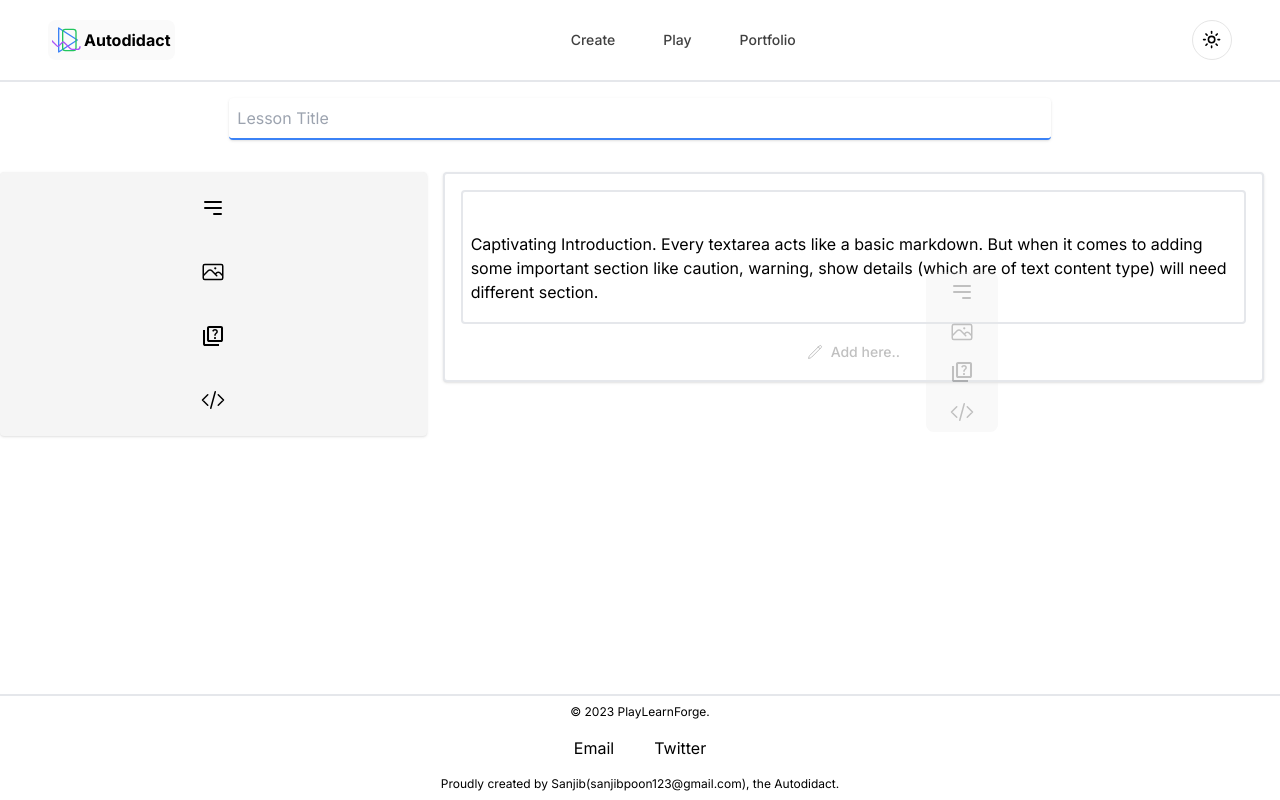
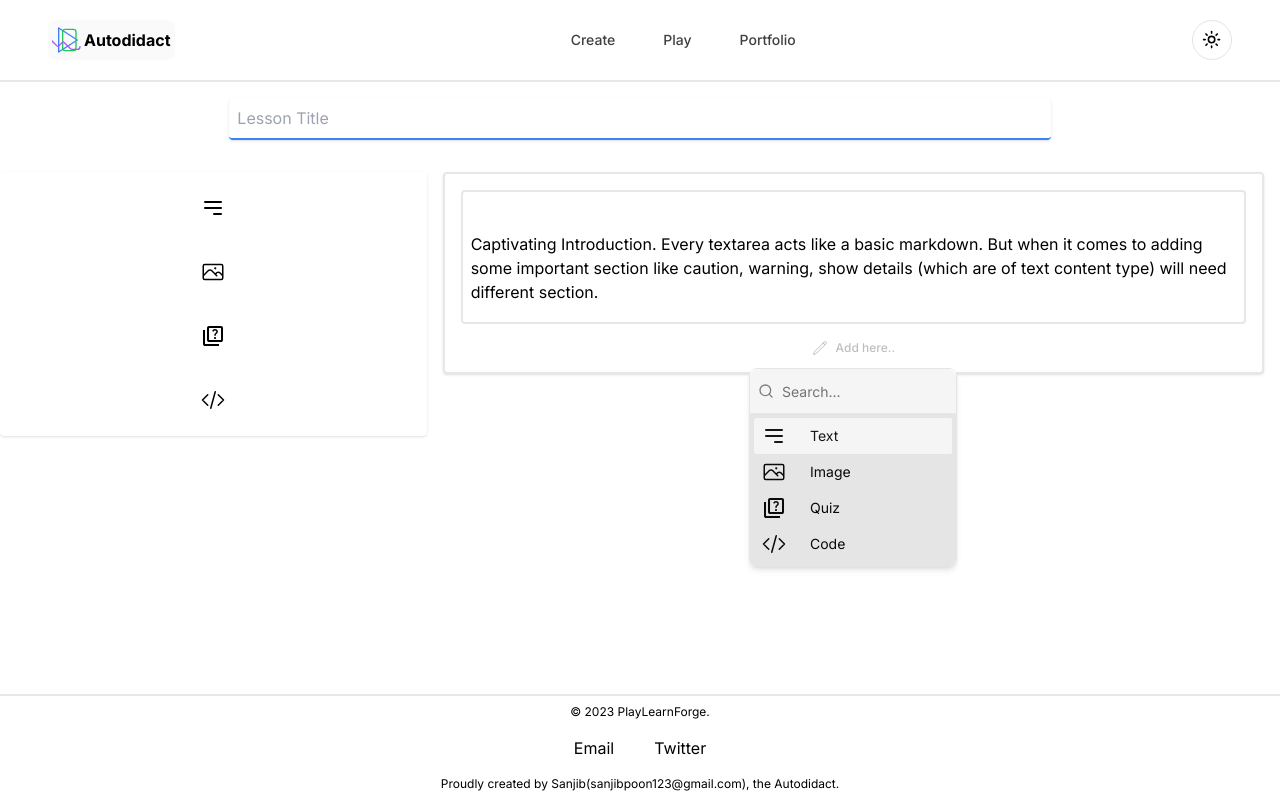
Before and after one commit to san-poon/nexus-adept, a Next.js app: page /bite-sized-lesson/create in a window 1280 px wide. Both pictures are taken after a click on the button "Add here..". Built offline with nearby package versions, Linux system fonts and the light colour scheme.

Commit message:
Major changes: add new combobox, new function to add image

```diff
--- a/app/bite-sized-lesson/create/components/button-with-icon.tsx
+++ b/app/bite-sized-lesson/create/components/button-with-icon.tsx
@@ -1,25 +1,12 @@
 import { Button } from "@/app/components/Button"
+import { CodeBlockIcon, ImageBlockIcon, QuizBlockIcon, TextBlockIcon } from "./icons"
 
 export const TextBlockButton = ({ onClick }: { onClick: () => void }) => {
     return (
         <>
             {/* Text Button */}
             <Button className=" relative group/textTool" onClick={onClick}>
-                <svg
-                    xmlns="http://www.w3.org/2000/svg"
-                    fill="none"
-                    viewBox="0 0 24 24"
-                    stroke="currentColor"
-                    className="h-6 w-6"
-                >
-                    {/* Add your text icon SVG or replace with an icon from a library */}
-                    <path
-                        strokeLinecap="round"
-                        strokeLinejoin="round"
-                        strokeWidth="2"
-                        d="M4 6h16M4 12h16m-7 6h7"
-                    />
-                </svg>
+                <TextBlockIcon />
                 {/* show button name, except on small screens */}
                 <span className='hidden md:inline-block opacity-0 text-xs p-1 absolute -right-20 transition duration-300 ease-in-out group-hover/textTool:opacity-100 z-10 bg-neutral-200 dark:bg-neutral-800 rounded'>
                     Add Text
@@ -34,9 +21,7 @@ export const ImageBlockButton = ({ ...rest }) => {
         <>
             {/* Images Button */}
             <Button className=" relative group/imageTool" {...rest}>
-                <svg xmlns="http://www.w3.org/2000/svg" fill="none" viewBox="0 0 24 24" strokeWidth="1.5" stroke="currentColor" className="w-6 h-6">
-                    <path strokeLinecap="round" strokeLinejoin="round" d="M2.25 15.75l5.159-5.159a2.25 2.25 0 013.182 0l5.159 5.159m-1.5-1.5l1.409-1.409a2.25 2.25 0 013.182 0l2.909 2.909m-18 3.75h16.5a1.5 1.5 0 001.5-1.5V6a1.5 1.5 0 00-1.5-1.5H3.75A1.5 1.5 0 002.25 6v12a1.5 1.5 0 001.5 1.5zm10.5-11.25h.008v.008h-.008V8.25zm.375 0a.375.375 0 11-.75 0 .375.375 0 01.75 0z" />
-                </svg>
+                <ImageBlockIcon />
                 {/* show button name, except on small screens */}
                 <span className='hidden md:inline-block opacity-0 text-xs p-1 absolute -right-24 transition duration-300 ease-in-out group-hover/imageTool:opacity-100 z-10 bg-neutral-200 dark:bg-neutral-800 rounded'>Add Image</span>
             </Button>
@@ -49,9 +34,7 @@ export const QuizBlockButton = () => {
         <>
             {/* Quizzes Button */}
             <Button className="relative group/quizTool">
-                <svg xmlns="http://www.w3.org/2000/svg" viewBox="0 -960 960 960" className='w-6 h-6'>
-                    <path strokeLinecap="round" strokeLinejoin="round" stroke="currentColor" fill="currentColor" d="M560-360q17 0 29.5-12.5T602-402q0-17-12.5-29.5T560-444q-17 0-29.5 12.5T518-402q0 17 12.5 29.5T560-360Zm-30-128h60q0-29 6-42.5t28-35.5q30-30 40-48.5t10-43.5q0-45-31.5-73.5T560-760q-41 0-71.5 23T446-676l54 22q9-25 24.5-37.5T560-704q24 0 39 13.5t15 36.5q0 14-8 26.5T578-596q-33 29-40.5 45.5T530-488ZM320-240q-33 0-56.5-23.5T240-320v-480q0-33 23.5-56.5T320-880h480q33 0 56.5 23.5T880-800v480q0 33-23.5 56.5T800-240H320Zm0-80h480v-480H320v480ZM160-80q-33 0-56.5-23.5T80-160v-560h80v560h560v80H160Zm160-720v480-480Z" />
-                </svg>
+                <QuizBlockIcon />
                 {/* show button name, except on small screens */}
                 <span className='hidden md:inline-block opacity-0 text-xs p-1 absolute -right-20 transition duration-300 ease-in-out group-hover/quizTool:opacity-100 z-10 bg-neutral-200 dark:bg-neutral-800 rounded'>Add Quiz</span>
             </Button>
@@ -65,9 +48,7 @@ export const CodeBlockButton = () => {
         <>
             {/* Code Sandbox Button */}
             <Button className="relative group/codeTool">
-                <svg xmlns="http://www.w3.org/2000/svg" fill="none" viewBox="0 0 24 24" strokeWidth="1.5" stroke="currentColor" className="w-6 h-6">
-                    <path strokeLinecap="round" strokeLinejoin="round" d="M17.25 6.75L22.5 12l-5.25 5.25m-10.5 0L1.5 12l5.25-5.25m7.5-3l-4.5 16.5" />
-                </svg>
+                <CodeBlockIcon />
                 {/* show button name, except on small screens */}
                 <span className='hidden md:inline-block opacity-0 text-xs p-1 absolute -right-20 transition duration-300 ease-in-out group-hover/codeTool:opacity-100 z-10 bg-neutral-200 dark:bg-neutral-800 rounded'>Add Code</span>
             </Button>
--- a/app/bite-sized-lesson/create/components/content-type-combobox.tsx
+++ b/app/bite-sized-lesson/create/components/content-type-combobox.tsx
@@ -6,25 +6,26 @@ import { Command, CommandEmpty, CommandGroup, CommandInput, CommandItem } from "
 import { Popover, PopoverContent, PopoverTrigger } from "@/components/ui/popover";
 import { useState } from "react";
 
+import { TextBlockIcon, QuizBlockIcon, ImageBlockIcon, CodeBlockIcon } from "./icons";
+
 const textContentTypes = [
     {
-        value: 'markdown',
-        label: 'Markdown',
+        value: 'text',
+        label: 'Text',
     },
     {
-        value: 'note',
+        value: 'text/note',
         label: 'Note',
     },
     {
-        value: 'pitfall',
+        value: 'text/pitfall',
         label: 'Pitfall',
     },
     {
-        value: 'deep-dive',
+        value: 'text/deep-dive',
         label: 'Deep Dive'
     }
 ]
-
 
 export function TextCombobox({ id, onTextTypeChange }: { id: string, onTextTypeChange: (id: string, contentType: string) => void }) {
     const [open, setOpen] = useState(false);
@@ -40,7 +41,7 @@ export function TextCombobox({ id, onTextTypeChange }: { id: string, onTextTypeC
                 >
                     {value
                         ? textContentTypes.find((textType) => textType.value === value)?.label
-                        : "markdown"}
+                        : "Text"}
                     <ChevronsUpDown className="ms-2 shrink-0 opacity-50 h-min" />
                 </Button>
             </PopoverTrigger>
@@ -74,3 +75,84 @@ export function TextCombobox({ id, onTextTypeChange }: { id: string, onTextTypeC
         </Popover>
     )
 }
+
+
+const contentTypes = [
+    {
+        value: 'text',
+        label: 'Text',
+    },
+    {
+        value: 'image',
+        label: 'Image',
+    },
+    {
+        value: 'quiz',
+        label: 'Quiz',
+    },
+    {
+        value: 'code',
+        label: 'Code',
+    },
+];
+
+const BlockIcon = ({ contentType }: { contentType: string }) => {
+    switch (contentType) {
+        case 'text': {
+            return <TextBlockIcon />
+        }
+        case 'image': {
+            return <ImageBlockIcon />
+        }
+        case 'quiz': {
+            return <QuizBlockIcon />
+        }
+        case 'code': {
+            return <CodeBlockIcon />
+        }
+        default: {
+            return null;
+        }
+    }
+};
+
+export function AddContentCombobox({ index, onInsertContentField }: any) {
+    const [open, setOpen] = useState(false);
+
+    return (
+        <Popover open={open} onOpenChange={setOpen}>
+            <PopoverTrigger asChild>
+                <Button
+                    role="combobox"
+                    aria-expanded={open}
+                    className="justify-between text-xs h-min"
+                >
+                    <svg xmlns="http://www.w3.org/2000/svg" fill="none" viewBox="0 0 24 24" strokeWidth={1.5} stroke="currentColor" className="w-4 h-4">
+                        <path strokeLinecap="round" strokeLinejoin="round" d="m16.862 4.487 1.687-1.688a1.875 1.875 0 1 1 2.652 2.652L6.832 19.82a4.5 4.5 0 0 1-1.897 1.13l-2.685.8.8-2.685a4.5 4.5 0 0 1 1.13-1.897L16.863 4.487Zm0 0L19.5 7.125" />
+                    </svg>  <span className="ms-2">Add here..</span>
+                </Button>
+            </PopoverTrigger>
+            <PopoverContent className="p-0 w-52">
+                <Command>
+                    <CommandInput placeholder="Search..." />
+                    <CommandEmpty>Not found</CommandEmpty>
+                    <CommandGroup>
+                        {contentTypes.map((type) => (
+                            <CommandItem
+                                key={type.value}
+                                value={type.value}
+                                onSelect={(currentValue) => {
+                                    setOpen(false);
+                                    onInsertContentField(index, type.value);
+                                }}
+                            >
+                                <BlockIcon contentType={type.value} />
+                                <span className="ps-4 md:ps-6"> {type.label} </span>
+                            </CommandItem>
+                        ))}
+                    </CommandGroup>
+                </Command>
+            </PopoverContent>
+        </Popover>
+    )
+}
--- /dev/null
+++ b/app/bite-sized-lesson/create/components/icons.tsx
@@ -0,0 +1,35 @@
+export const TextBlockIcon = () => (
+    <svg
+        xmlns="http://www.w3.org/2000/svg"
+        fill="none"
+        viewBox="0 0 24 24"
+        stroke="currentColor"
+        className="h-6 w-6"
+    >
+        {/* Add your text icon SVG or replace with an icon from a library */}
+        <path
+            strokeLinecap="round"
+            strokeLinejoin="round"
+            strokeWidth="2"
+            d="M4 6h16M4 12h16m-7 6h7"
+        />
+    </svg>
+);
+
+export const ImageBlockIcon = () => (
+    <svg xmlns="http://www.w3.org/2000/svg" fill="none" viewBox="0 0 24 24" strokeWidth="1.5" stroke="currentColor" className="w-6 h-6">
+        <path strokeLinecap="round" strokeLinejoin="round" d="M2.25 15.75l5.159-5.159a2.25 2.25 0 013.182 0l5.159 5.159m-1.5-1.5l1.409-1.409a2.25 2.25 0 013.182 0l2.909 2.909m-18 3.75h16.5a1.5 1.5 0 001.5-1.5V6a1.5 1.5 0 00-1.5-1.5H3.75A1.5 1.5 0 002.25 6v12a1.5 1.5 0 001.5 1.5zm10.5-11.25h.008v.008h-.008V8.25zm.375 0a.375.375 0 11-.75 0 .375.375 0 01.75 0z" />
+    </svg>
+);
+
+export const QuizBlockIcon = () => (
+    <svg xmlns="http://www.w3.org/2000/svg" viewBox="0 -960 960 960" className='w-6 h-6'>
+        <path strokeLinecap="round" strokeLinejoin="round" stroke="currentColor" fill="currentColor" d="M560-360q17 0 29.5-12.5T602-402q0-17-12.5-29.5T560-444q-17 0-29.5 12.5T518-402q0 17 12.5 29.5T560-360Zm-30-128h60q0-29 6-42.5t28-35.5q30-30 40-48.5t10-43.5q0-45-31.5-73.5T560-760q-41 0-71.5 23T446-676l54 22q9-25 24.5-37.5T560-704q24 0 39 13.5t15 36.5q0 14-8 26.5T578-596q-33 29-40.5 45.5T530-488ZM320-240q-33 0-56.5-23.5T240-320v-480q0-33 23.5-56.5T320-880h480q33 0 56.5 23.5T880-800v480q0 33-23.5 56.5T800-240H320Zm0-80h480v-480H320v480ZM160-80q-33 0-56.5-23.5T80-160v-560h80v560h560v80H160Zm160-720v480-480Z" />
+    </svg>
+);
+
+export const CodeBlockIcon = () => (
+    <svg xmlns="http://www.w3.org/2000/svg" fill="none" viewBox="0 0 24 24" strokeWidth="1.5" stroke="currentColor" className="w-6 h-6">
+        <path strokeLinecap="round" strokeLinejoin="round" d="M17.25 6.75L22.5 12l-5.25 5.25m-10.5 0L1.5 12l5.25-5.25m7.5-3l-4.5 16.5" />
+    </svg>
+);
--- a/app/bite-sized-lesson/create/page.tsx
+++ b/app/bite-sized-lesson/create/page.tsx
@@ -4,41 +4,32 @@ import { TextBlockButton, ImageBlockButton, CodeBlockButton, QuizBlockButton, De
 import Image from 'next/image';
 import { Textarea } from './components/content-blocks';
 import { v4 as uuidv4 } from 'uuid';
-import { TextCombobox } from './components/content-type-combobox';
+import { AddContentCombobox, TextCombobox } from './components/content-type-combobox';
+import { getImageUrlFromUser } from './utils';
 
-const initialContent = [{
+interface LessonContentBlockProps {
+    id: string;
+    contentType: 'text' | 'image' | 'code' | 'maths' | 'quiz' | 'text/note' | 'text/deep-dive' | 'text/pitfall';
+    value: string | string[] | object;
+};
+
+type LessonContentProps = LessonContentBlockProps[];
+
+const initialContent: LessonContentProps = [{
     id: uuidv4(),
-    contentType: 'markdown',
+    contentType: 'text',
     value: 'Captivating Introduction. Every textarea acts like a basic markdown. But when it comes to adding some important section like caution, warning, show details (which are of text content type) will need different section. '
 }]
 
 const CreatePage = () => {
-    const [menuState, setMenuState] = useState<null | string>(null);
     const [lessonTitle, setLessonTitle] = useState('');
-    const [lessonContent, setLessonContent] = useState(initialContent);
+    const [lessonContent, setLessonContent] = useState<LessonContentProps>(initialContent);
 
     // Handle changes in lesson title input
     const handleTitleChange = (event: React.ChangeEvent<HTMLInputElement>) => {
         event.preventDefault();
         setLessonTitle(event.target.value);
-    }
-
-    const handleMenuStateChange = (id: string) => setMenuState(id);
-    // Collapse menu when clicked outside the dedicated `menuRef`
-    const menuRef = useRef(null);
-    const triggerRef = useRef(null);
-    useEffect(() => {
-        const handleClickOutside = (event: MouseEvent) => {
-            if (menuRef.current && !(menuRef.current as HTMLElement).contains(event.target as Node) && event.target !== triggerRef.current) {
-                setMenuState(null);
-            }
-        };
-        document.addEventListener('mousedown', handleClickOutside)
-
-        return () => {
-            document.removeEventListener('mousedown', handleClickOutside);
-        };
-    }, [menuRef, triggerRef, menuState]);
+    };
 
 
     // Image handlers
@@ -47,6 +38,18 @@ const CreatePage = () => {
     const handleImageButtonClick = () => {
         if (fileInputRef.current) {
             fileInputRef.current.click();
+        }
+    };
+
+    const handleImageUploadClick = async () => {
+        try {
+            const imageUrl = await getImageUrlFromUser();
+            setLessonContent([
+                ...lessonContent,
+                { id: uuidv4(), contentType: 'image', value: imageUrl }
+            ]);
+        } catch (error) {
+            console.log('Error: ', error);
         }
     };
 
@@ -65,9 +68,9 @@ const CreatePage = () => {
 
     // Handle text content addition in lessonContent
     const handleAddTextField = () => {
-        const newField = {
+        const newField: LessonContentBlockProps = {
             id: uuidv4(),
-            contentType: 'markdown',
+            contentType: 'text',
             value: ''
         }
 
@@ -75,21 +78,35 @@ const CreatePage = () => {
     }
 
     // Handle insertion of text field
-    const handleInsertTextField = (index: number) => {
+    const handleInsertContentBlock = (index: number, contentType: string) => {
+        // based on content type, content value must be different
+        const newContent = () => {
+            switch (contentType) {
+                case 'text': {
+                    return {
+                        id: uuidv4(),
+                        contentType: 'text',
+                        value: "",
+                    };
+                }
+                case 'image': {
+
+                }
+                default: {
+                    throw Error('Not a valid content-type: ' + contentType);
+                }
+            };
+        }
+
         const insertAt = index + 1;
-        const nextLessonContent = [
+        const nextLessonContent: LessonContentProps = [
             // Items before the insertion point:
             ...lessonContent.slice(0, insertAt),
             // New item:
-            {
-                id: uuidv4(),
-                contentType: 'markdown',
-                value: ''
-            },
+            newContent(),
             ...lessonContent.slice(insertAt)
         ];
         setLessonContent(nextLessonContent);
-        setMenuState(null);
     };
 
     const handleUpdateContentType = (id: string, contentType: string) => {
@@ -121,17 +138,18 @@ const CreatePage = () => {
             </div>
             <div className={`flex flex-col md:flex-row`}>
                 {/* Left Side - Content Buttons */}
-                <div className={` flex justify-center items-center w-full md:w-1/12 lg:w-1/3 md:h-full p-4 bg-neutral-100 dark:bg-neutral-900 rounded shadow transition sticky top-0 md:top-44 z-50`}>
+                <div className={` flex justify-center items-center w-full md:w-1/12 lg:w-1/3 md:h-full p-4 rounded shadow transition sticky top-0 md:top-44 z-50`}>
                     {/* Content Buttons */}
                     <div className="flex md:flex-col md:space-y-6 justify-center">
                         <TextBlockButton onClick={handleAddTextField} />
-                        <ImageBlockButton onClick={handleImageButtonClick} />
+                        <ImageBlockButton onClick={handleImageUploadClick} />
+                        {/* <ImageBlockButton onClick={handleImageButtonClick} />
                         <input
                             type='file'
                             accept='image/*'
                             ref={fileInputRef}
                             onChange={handleAddImageChange}
-                            className=" hidden" />
+                            className=" hidden" /> */}
                         <QuizBlockButton />
                         <CodeBlockButton />
                     </div>
@@ -141,7 +159,7 @@ const CreatePage = () => {
                 {/* Right Side - Input Fields/Forms */}
                 <div className={`flex-shrink-0 w-full md:w-11/12 lg:w-2/3 px-4`}>
                     <div className="bg-white dark:bg-neutral-900 md:p-2 rounded shadow border-2 dark:border-neutral-800">
-                        <h1 className=" text-2xl lg:text-4xl">{lessonTitle}</h1>
+                        <h1 className=" text-2xl md:text-4xl">{lessonTitle}</h1>
                         {lessonContent.map((item, index) => (
                             <div key={item.id}>
                                 <div className=" relative group/content md:m-2 dark:bg-neutral-900 rounded border-2 dark:border-neutral-700">
@@ -149,10 +167,10 @@ const CreatePage = () => {
                                         {/* Conditionally render based on 'contentType' */}
                                         {
                                             (
-                                                item.contentType === 'markdown'
-                                                || item.contentType === 'note'
-                                                || item.contentType === 'deep-dive'
-                                                || item.contentType === 'pitfall'
+                                                item.contentType === 'text'
+                                                || item.contentType === 'text/note'
+                                                || item.contentType === 'text/deep-dive'
+                                                || item.contentType === 'text/pitfall'
                                             )
                                             && (
                                                 <div>
@@ -184,22 +202,9 @@ const CreatePage = () => {
                                         </div>
                                     </div>
                                 </div>
-                                <div className=" relative flex justify-center items-center opacity-70 md:opacity-25 hover:opacity-100 transition-opacity duration-700">
-                                    <CreateButton onClick={() => handleMenuStateChange(item.id)} />
-                                    {menuState === item.id && (
-                                        <ul ref={menuRef} className='absolute right-0 md:right-32 lg:right-64 z-50 bg-neutral-200 dark:bg-neutral-700 rounded-lg px-2'>
-                                            <li><TextBlockButton onClick={() => handleInsertTextField(index)} /> </li>
-                                            <li><ImageBlockButton onClick={handleImageButtonClick} /></li>
-                                            <input
-                                                type='file'
-                                                accept='image/*'
-                                                ref={fileInputRef}
-                                                onChange={handleAddImageChange}
-                                                className=" hidden" />
-                                            <li><QuizBlockButton /></li>
-                                            <li><CodeBlockButton /></li>
-                                        </ul>
-                                    )}
+                                {/* ContentType Combobox */}
+                                <div className='flex justify-center items-center opacity-70 md:opacity-25 hover:opacity-100 transition-opacity duration-700'>
+                                    <AddContentCombobox index={index} onInsertContentField={handleInsertContentBlock} />
                                 </div>
                             </div>
                         ))}
--- /dev/null
+++ b/app/bite-sized-lesson/create/utils.ts
@@ -0,0 +1,21 @@
+export const getImageUrlFromUser = async (): Promise<string> => {
+    return new Promise((resolve: (value: string) => void, reject: (reason: string) => void) => {
+        const inputElement = document.createElement('input');
+        inputElement.type = 'file';
+        inputElement.accept = 'image/*';
+        inputElement.style.display = "none";
+        document.body.appendChild(inputElement);
+
+        inputElement.addEventListener('change', () => {
+            const file = inputElement.files?.[0];
+            if (file) {
+                const imageUrl = URL.createObjectURL(file);
+                resolve(imageUrl);
+            } else {
+                reject('No image selected');
+            }
+            document.body.removeChild(inputElement);
+        });
+        inputElement.click();
+    });
+};
```
